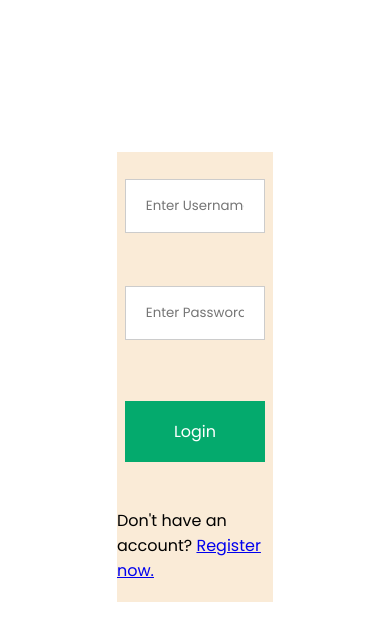
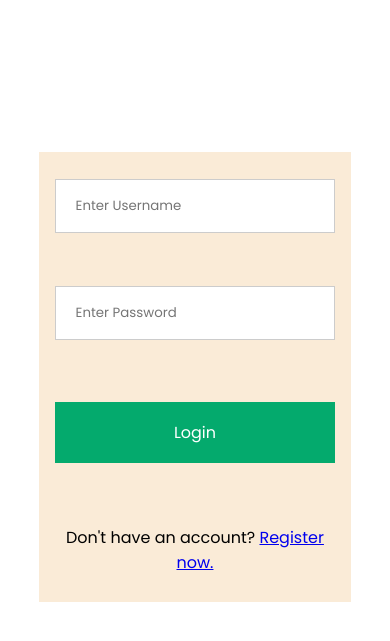
Before and after one commit to Mofante/mofante.github.io, a plain HTML site: page pages/login.html in a window 390 px wide. Shown: the part 103-744 px from the top of the page. Drawn offline with Linux system fonts and the light colour scheme.

Commit message:
improved login page responsivness

```diff
--- a/styles/login.css
+++ b/styles/login.css
@@ -22,13 +22,14 @@ form {
 	background-color: antiquewhite;
 	height: 450px;
 	width: 40%;
+	max-width: 500px;
 }
 
 input[type="text"],
 input[type="password"] {
 	width: 90%;
 	padding: 16px 20px;
-	margin: 8px 0;
+	/*margin: 8px 0;*/
 	display: inline-block;
 	border: 1px solid #ccc;
 	box-sizing: border-box;
@@ -54,7 +55,18 @@ button {
 	border: none;
 	cursor: pointer;
 	width: 90%;
-	margin-top: 10%;
+	/*margin-top: 10%;*/
 	text-decoration: none;
 	text-align: center;
 }
+
+p {
+	width: 90%;
+	text-align: center;
+}
+
+@media (max-width: 800px) {
+	form {
+		width: 80%;
+	}
+}
```
